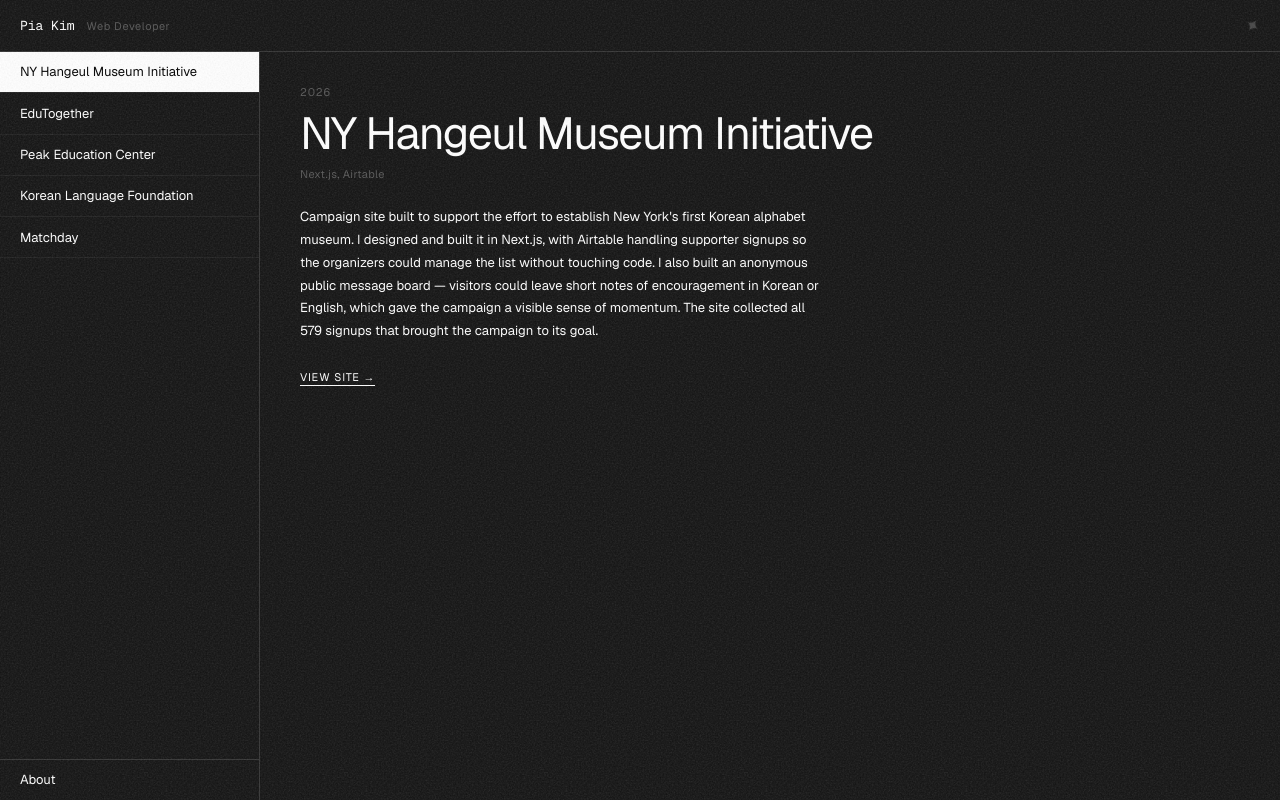
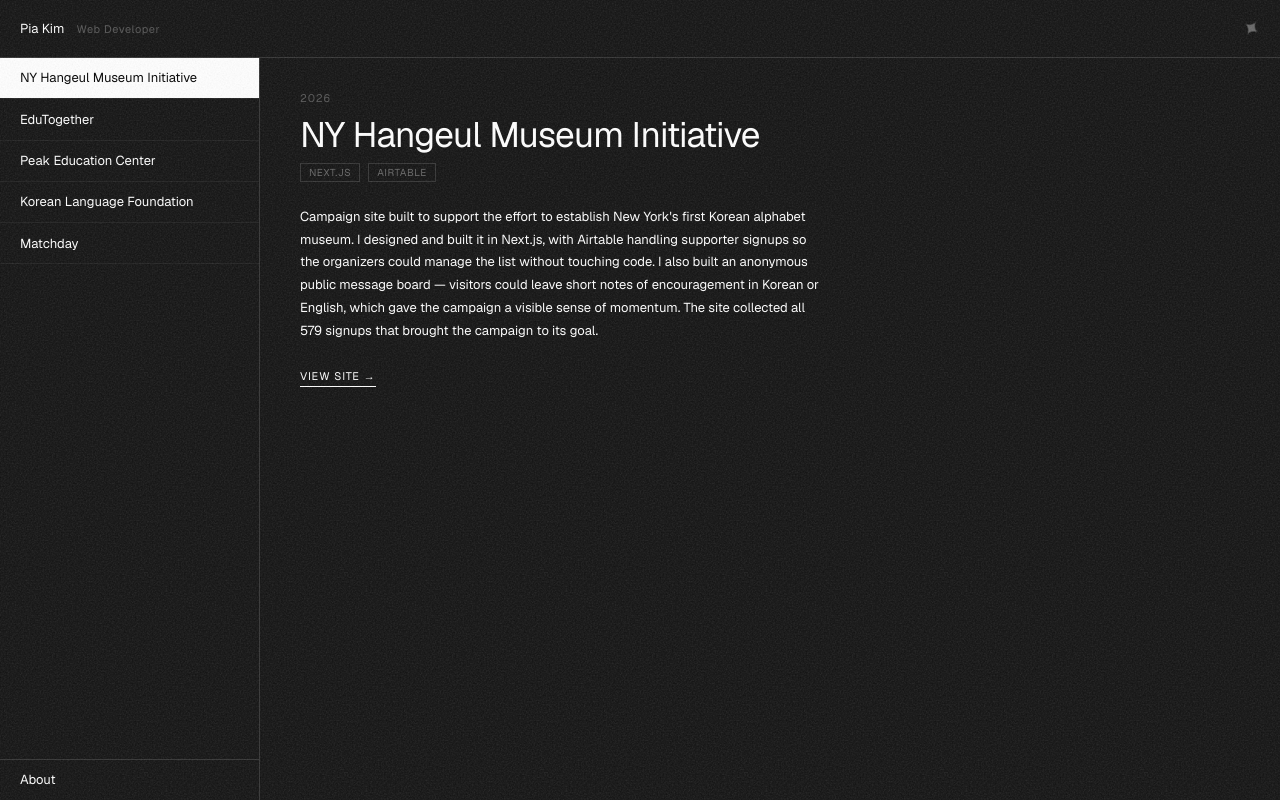
Before and after one commit to ruuuh20/pkim, a Next.js app: page / in a window 1280 px wide. Built offline with nearby package versions, Linux system fonts and the light colour scheme.

Commit message:
revise descriptions

```diff
--- a/app/globals.css
+++ b/app/globals.css
@@ -1,4 +1,8 @@
 @import "tailwindcss";
+
+*, *::before, *::after, a, button, [role="button"] {
+  cursor: crosshair !important;
+}
 
 body {
   font-family: var(--font-geist), sans-serif;
@@ -33,9 +37,9 @@ body::after {
 }
 
 .gradient-wash {
-  background: linear-gradient(-45deg, #1a3a6e, #2d1b69, #0d3a4a, #3d0d5a, #0d2a4a);
+  background: linear-gradient(-45deg, #1a3a6e, #2d1b69, #0d3a4a, #3d0d5a, #0d2a4a, #1f3a70, #1a0f50, #0a3040);
   background-size: 400% 400%;
-  animation: gradientwash 14s ease infinite;
+  animation: gradientwash 14s linear infinite;
 }
 
 @keyframes slidefill {
--- a/app/layout.js
+++ b/app/layout.js
@@ -1,14 +1,9 @@
-import { Geist, Geist_Mono } from "next/font/google";
+import { Geist } from "next/font/google";
 import "./globals.css";
 
 const geist = Geist({
   subsets: ["latin"],
   variable: "--font-geist",
-});
-
-const geistMono = Geist_Mono({
-  subsets: ["latin"],
-  variable: "--font-geist-mono",
 });
 
 export const metadata = {
@@ -18,7 +13,7 @@ export const metadata = {
 
 export default function RootLayout({ children }) {
   return (
-    <html lang="en" className={`${geist.variable} ${geistMono.variable}`}>
+    <html lang="en" className={geist.variable}>
       <body>{children}</body>
     </html>
   );
--- a/app/page.js
+++ b/app/page.js
@@ -77,15 +77,17 @@ export default function Home() {
 
       <header className="flex justify-between items-center px-5 py-3 border-b border-[#333] shrink-0">
         <div className="flex items-baseline gap-3">
-          <span style={{ fontFamily: "var(--font-geist-mono)" }}>Pia Kim</span>
+          <span>Pia Kim</span>
           <span className="text-[11px] text-[#555] tracking-[0.05em]">Web Developer</span>
         </div>
         <button
           onClick={() => setFunMode(!funMode)}
-          className="text-[#444] hover:text-[#888] transition-colors duration-150 cursor-pointer"
-          title="✦"
+          className="group relative text-[#666] hover:text-[#aaa] transition-colors duration-150"
         >
-          <span className="animate-starspin text-[18px]">✦</span>
+          <span className="animate-starspin text-[22px]">✦</span>
+          <span className="absolute right-0 top-full mt-1 text-[11px] text-[#999] opacity-0 group-hover:opacity-100 transition-opacity duration-150 whitespace-nowrap pointer-events-none">
+            surprise
+          </span>
         </button>
       </header>
 
@@ -99,7 +101,7 @@ export default function Home() {
                 <button
                   key={p.id}
                   onClick={() => selectProject(p)}
-                  className="w-full text-left px-5 py-[0.65rem] border-b border-[#1f1f1f] text-[13px] cursor-pointer block font-(family-name:--font-geist) truncate text-white hover:text-[#888] transition-colors duration-100"
+                  className="w-full text-left px-5 py-[0.65rem] border-b border-[#1f1f1f] text-[13px] block font-(family-name:--font-geist) truncate text-white hover:text-[#888] transition-colors duration-100"
                   style={{
                     backgroundImage: "linear-gradient(to right, white, white)",
                     backgroundSize: isSelected ? "100% 100%" : "0% 100%",
@@ -116,7 +118,7 @@ export default function Home() {
           <div className="border-t border-[#333]">
             <button
               onClick={selectAbout}
-              className="w-full text-left px-5 py-[0.65rem] text-[13px] cursor-pointer block font-(family-name:--font-geist) text-white hover:text-[#888] transition-colors duration-100"
+              className="w-full text-left px-5 py-[0.65rem] text-[13px] block font-(family-name:--font-geist) text-white hover:text-[#888] transition-colors duration-100"
               style={{
                 backgroundImage: "linear-gradient(to right, white, white)",
                 backgroundSize: showAbout ? "100% 100%" : "0% 100%",
@@ -133,16 +135,16 @@ export default function Home() {
         <main className={`overflow-y-auto px-5 py-6 md:px-10 md:py-8 ${showDetail ? "block" : "hidden md:block"}`}>
           <button
             onClick={() => setShowDetail(false)}
-            className="md:hidden text-[11px] uppercase tracking-[0.08em] text-[#555] mb-6 cursor-pointer"
+            className="md:hidden text-[12px] uppercase tracking-[0.08em] text-[#999] mb-6"
           >
             ← Back
           </button>
 
           {showAbout ? (
             <div className="max-w-130">
-              <h1 className="text-[2.8rem] font-normal tracking-[-0.03em] leading-[1.1] mb-8">Info</h1>
+              <h1 className="text-[2.2rem] font-normal tracking-[-0.02em] leading-[1.15] mb-8">Info</h1>
               <p className="leading-[1.75] mb-8">
-                I&apos;m a front-end developer. Much of my work has been with nonprofits and community organizations — my background is in education, where I started as a program coordinator and teacher before moving into building the sites and tools that help organizations reach the people they serve. I care about building things that are thoughtful, accessible, and genuinely useful.
+                I&apos;m a front-end developer whose work has mostly been with mission-driven organizations. My background is in education, where I worked as a program coordinator and teacher before moving into building the sites and tools that help organizations reach the people they serve. I care about building things that are thoughtful, accessible, and genuinely useful.
               </p>
               <div className="flex flex-col gap-3">
                 <a href="mailto:pkim2320@gmail.com" className="w-fit border-b border-white pb-px no-underline text-white hover:text-[#666] hover:border-[#666] transition-colors duration-150">
@@ -161,8 +163,14 @@ export default function Home() {
               <div className="text-[11px] uppercase tracking-[0.08em] text-[#555] mb-2">
                 {selected.period}
               </div>
-              <h1 className="text-[2.8rem] font-normal tracking-[-0.03em] leading-[1.1] mb-2">{selected.title}</h1>
-              <p className="text-[11px] text-[#555] mb-6 tracking-[0.03em]">{selected.stack}</p>
+              <h1 className="text-[2.2rem] font-normal tracking-[-0.02em] leading-[1.15] mb-2">{selected.title}</h1>
+              <div className="flex flex-wrap gap-2 mb-6">
+                {selected.stack.split(", ").map((tech, i) => (
+                  <span key={i} className="text-[10px] uppercase tracking-[0.06em] border border-[#333] text-[#666] px-2 py-px">
+                    {tech}
+                  </span>
+                ))}
+              </div>
               <div className="mb-6 max-w-130">
                 {selected.description.split("\n\n").map((para, i) => (
                   <p key={i} className="leading-[1.75] mb-4 last:mb-0">{para}</p>
@@ -173,9 +181,9 @@ export default function Home() {
                   href={selected.url}
                   target="_blank"
                   rel="noreferrer"
-                  className="text-[11px] uppercase tracking-[0.08em] no-underline text-white border-b border-white pb-px hover:text-[#666] hover:border-[#666] transition-colors duration-150"
+                  className="group inline-flex items-center gap-1 text-[11px] uppercase tracking-[0.08em] no-underline text-white border-b border-white pb-px hover:text-[#666] hover:border-[#666] transition-colors duration-150"
                 >
-                  View Site →
+                  View Site <span className="inline-block transition-transform duration-200 group-hover:translate-x-1">→</span>
                 </a>
               )}
             </>
```
